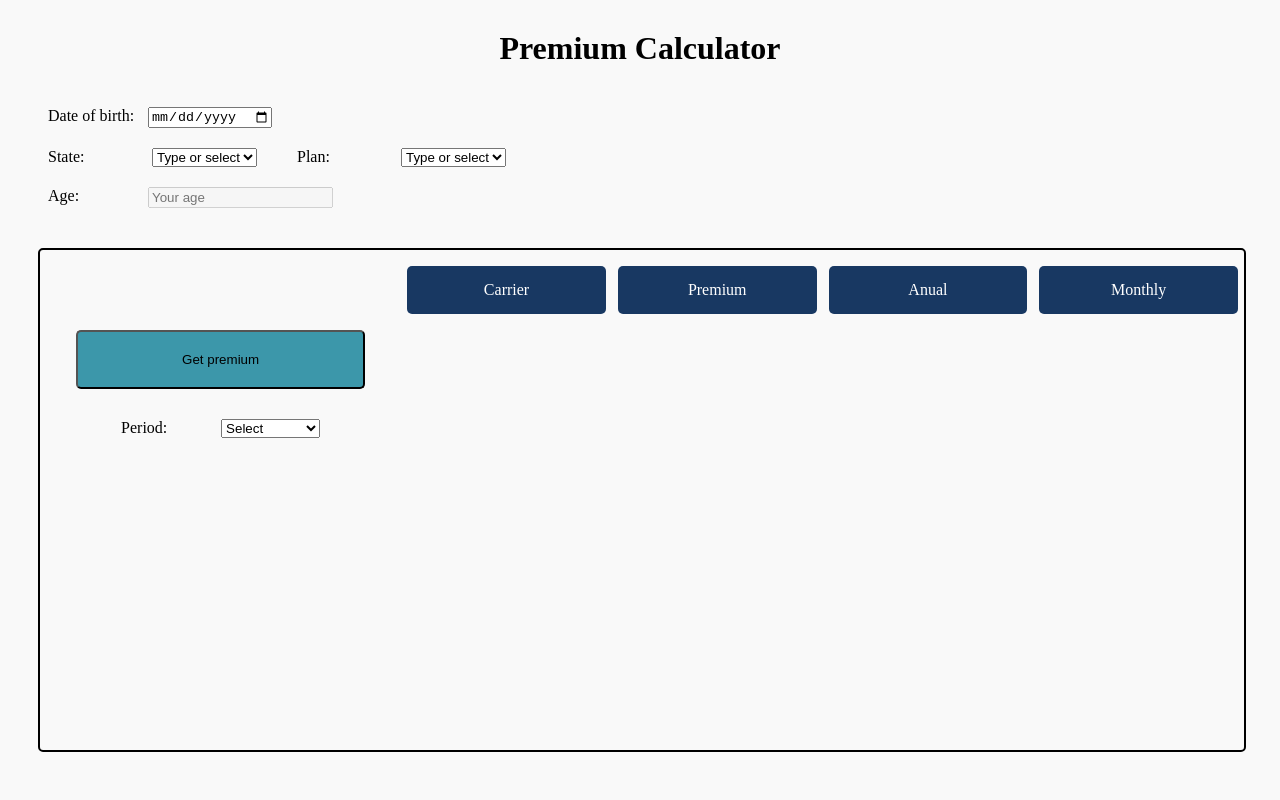
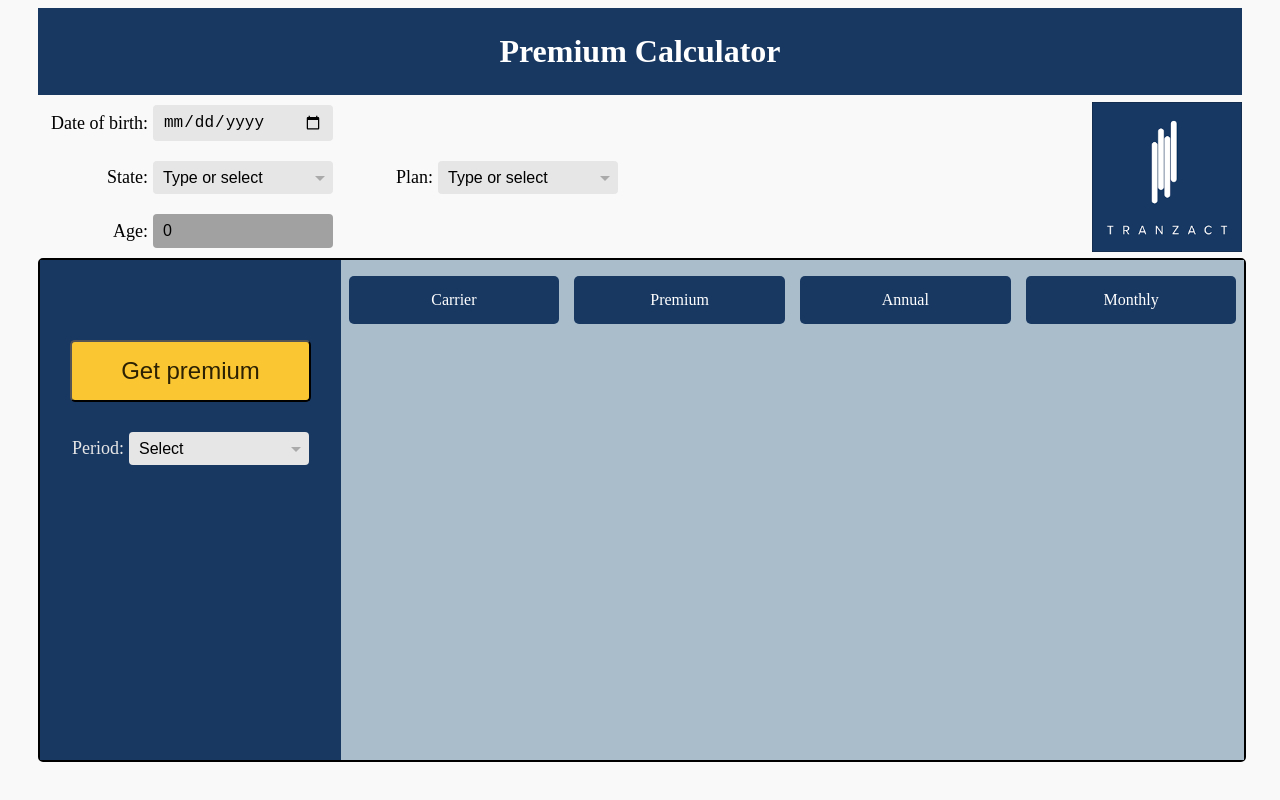
Before and after one commit to rasec1106/tranzact-challenge, a website with bundled scripts: page public/index.html in a window 1280 px wide. Built offline with nearby package versions, Linux system fonts and the light colour scheme; files whose address does not match are found by name.

Commit message:
Add some styling

```diff
--- a/public/index.html
+++ b/public/index.html
@@ -14,51 +14,71 @@
     <main>
       <section>
         <form class="form">
+          <div class="d-flex">
+            <div class="form-section">
               <div class="form-row">
+                <div class="form-column">
                   <label for="birth-date">Date of birth:</label>
                   <input id="birth-date" type="date" name="birth-date" />
+                </div>
               </div>
               <div class="form-row">
                 <div class="form-column">
                   <label for="state">State:</label>
+                  <div class="select-dropdown">
                     <select id="state" name="state">
                       <option>Type or select</option>
                     </select>
                   </div>
+                </div>
                 <div class="form-column">
                   <label for="plan">Plan:</label>
+                  <div class="select-dropdown">
                     <select id="plan" name="plan">
                       <option>Type or select</option>
                     </select>
                   </div>
                 </div>
+              </div>
               <div class="form-row">
+                <div class="form-column">
                   <label for="age">Age:</label>
                   <input
                     id="age"
+                    class="disabled"
                     type="text"
                     name="age"
-              placeholder="Your age"
+                    value="0"
                     disabled
                   />
                 </div>
-          <div id="alert" class="form-alert"></div>
-
+              </div>
+            </div>
+            <div class="image-section">
+              <img src="./images/tranzact.png" alt="Tranzact Logo" class="logo-img">
+            </div>
+          </div>
           <div class="flex-container">
             <div class="left-side">
-              <div class="fixed-height"></div>
+              <div class="header">
+                <div id="alert" class="form-alert fixed-height"></div>
+              </div>
               <button type="button" id="submit-btn" class="block submit-btn">
                 Get premium
               </button>
               <div class="form-row">
-                <label for="plan">Period:</label>
-                <select id="plan" name="plan">
+                <div class="form-column">
+                  <label class="period-lbl" for="period">Period:</label>
+                  <div class="select-dropdown">
+                    <select id="period" name="period">
                       <option value="0">Select</option>
                       <option value="1">Monthly</option>
-                  <option value="4">Quarterly</option>
+                      <option value="3">Quarterly</option>
                       <option value="6">Semi-Annual</option>
                       <option value="12">Annual</option>
                     </select>
+                  </div>
+                </div>
               </div>
             </div>
             <div class="right-side">
@@ -66,7 +86,7 @@
                 <div class="table-row grid-4">
                   <div class="table-column">Carrier</div>
                   <div class="table-column">Premium</div>
-                  <div class="table-column">Anual</div>
+                  <div class="table-column">Annual</div>
                   <div class="table-column">Monthly</div>
                 </div>
               </div>
--- a/public/scripts/main.js
+++ b/public/scripts/main.js
@@ -11,10 +11,29 @@ fetchPlans()
  * HANDLING EVENTS
  */
 addEventListenerToButton()
+addEventListenerToSelectPeriod()
 handleDateChange()
 /**
  * FUNCTIONS
  */
+function calculatePeriod () {
+  const period = document.getElementById('period').value
+  const results = document.getElementById('results')
+  console.log(results, period)
+  const children = results.children
+  for (let i = 0; i < children.length; i++) {
+    const premium = children[i].children[1].value
+    const annual = children[i].children[2]
+    const monthly = children[i].children[3]
+    if (+period === 0) {
+      annual.value = 'Select a period'
+      monthly.value = 'Select a period'
+    } else {
+      annual.value = premium * (12 / period)
+      monthly.value = premium / period
+    }
+  }
+}
 function handleDateChange () {
   const date = document.getElementById('birth-date')
   date.addEventListener('blur', () => calculateAge(date.value))
@@ -38,6 +57,10 @@ function addEventListenerToButton () {
   const button = document.getElementById('submit-btn')
   button.addEventListener('click', handleSubmitButton)
 }
+function addEventListenerToSelectPeriod () {
+  const select = document.getElementById('period')
+  select.addEventListener('change', calculatePeriod)
+}
 function handleSubmitButton () {
   const birthDate = document.getElementById('birth-date').value
   const state = document.getElementById('state').value
@@ -56,15 +79,16 @@ function calculatePremium (data) {
     if (response.success) {
       const loader = UTIL.createLoader()
       contentBox.insertBefore(loader, contentBox.firstChild)
-      // this is bad, we are just doing this to make the effect of loading
+      // this is bad, we are just doing this to make the loading effect
       setTimeout(() => {
         contentBox.removeChild(loader)
         const premiumEntries = response.results
         if (premiumEntries.length === 0) {
           results.appendChild(UTIL.createErrorMessage())
         } else {
+          const period = document.getElementById('period').value
           premiumEntries.forEach((item) => {
-            const row = UTIL.createRow(item)
+            const row = UTIL.createRow(item, +period)
             results.appendChild(row)
           })
         }
@@ -89,7 +113,7 @@ function fetchPlans () {
     const planSelect = document.getElementById('plan')
     const planEntries = response.results
     planEntries.forEach((item) => {
-      const option = UTIL.createOption(item.code, item.name)
+      const option = UTIL.createOption(item.code, item.code)
       planSelect.appendChild(option)
     })
   })
--- a/public/scripts/utils.js
+++ b/public/scripts/utils.js
@@ -7,20 +7,23 @@ function createInput (value) {
   return input
 }
 function createAnnualInput (value, period) {
-  return createInput(value)
+  if (period === 0) return createInput('Select a period')
+  return createInput(value * (12 / period))
 }
 function createMonthlyInput (value, period) {
-  return createInput(value)
+  if (period === 0) return createInput('Select a period')
+  return createInput(value / period)
 }
-function createRow (items) {
+function createRow (items, period) {
   const row = document.createElement('div')
   row.className += 'table-row grid-4'
-  Object.values(items).forEach(item => {
+  const values = Object.values(items)
+  values.forEach(item => {
     const input = createInput(item)
     row.appendChild(input)
   })
-  row.appendChild(createAnnualInput(0, 0))
-  row.appendChild(createMonthlyInput(0, 0))
+  row.appendChild(createAnnualInput(values[1], period))
+  row.appendChild(createMonthlyInput(values[1], period))
   return row
 }
 function createOption (value, label) {
@@ -52,11 +55,10 @@ function createLoader () {
 }
 
 const util = {
-  createRow: items => createRow(items),
+  createRow: (items, period) => createRow(items, period),
   createOption: (value, label) => createOption(value, label),
   createLoader: () => createLoader(),
-  createErrorMessage: () => createErrorMessage(),
-  setCarouselImages: images => console.log(images)
+  createErrorMessage: () => createErrorMessage()
 }
 
 export default util
--- a/public/styles/style.css
+++ b/public/styles/style.css
@@ -5,10 +5,41 @@ body {
 }
 h1 {
   text-align: center;
-  margin: 30px 0;
+  padding: 25px 0;
+  background-color: #183862;
+  color: white;
+  margin: 0;
+}
+label {
+  display: inline-block;
+  width: 100px;
+  text-align: right;
+  margin-right: 5px;
+  font-size: large;
+}
+input {
+  border: none;
+  padding: 8px 10px 8px 10px;
+  background-color: #e6e6e6;
+  border-radius: 4px;
+  width: 160px;
+  font-size: 1rem;
+  font-weight: normal;
+}
+select,
+input[type='date'] {
+  cursor: pointer;
 }
 #results {
   width: 100%;
+}
+.d-flex {
+  display: flex;
+}
+.disabled {
+  background-color: #a1a1a1;
+  color: #000;
+  cursor: not-allowed;
 }
 .flex-container {
   display: flex;
@@ -30,15 +61,26 @@ h1 {
   border-radius: 5px;
   color: white;
 }
+.logo-img {
+  width: 150px;
+}
+.image-section {
+  display: flex;
+  justify-content: flex-end;
+  align-items: center;
+  width: 100%;
+}
 .left-side {
-  width: 30%;
+  width: 25%;
   display: flex;
   flex-direction: column;
   justify-content: flex-start;
   align-items: center;
+  background-color: #183862;
 }
 .right-side {
-  width: 70%;
+  width: 75%;
+  background-color: #a9bdcb;
 }
 .grid-4 {
   display: grid;
@@ -47,9 +89,6 @@ h1 {
 .header {
   text-align: center;
   display: flex;
-}
-.fixed-height {
-  height: 80px;
 }
 .input {
   width: 80%;
@@ -70,15 +109,19 @@ h1 {
   font-size: large;
 }
 .submit-btn {
-  background-color: #3c97aa;
+  background-color: #fac733;
   width: 80%;
-  padding: 20px;
+  padding: 15px;
   margin-bottom: 20px;
   border-radius: 5px;
+  cursor: pointer;
+  color: #2c2103;
+  font-size: x-large;
 }
 .form-alert {
-  height: 30px;
-  color: red;
+  color: #e6453f;
+  font-size: large;
+  line-height: 80px;
 }
 .form-row {
   padding: 10px;
@@ -86,9 +129,54 @@ h1 {
 }
 .form-column {
   width: fit-content;
-  margin-right: 40px;
+  display: flex;
+  align-items: center;
 }
-label {
-  display: inline-block;
-  width: 100px;
+.fixed-height {
+  height: 80px;
 }
+.period-lbl {
+  width: fit-content;
+  color: #e6e6e6;
+}
+.select-dropdown,
+.select-dropdown * {
+  margin: 0;
+  padding: 0;
+  position: relative;
+  box-sizing: border-box;
+  width: 180px;
+}
+.select-dropdown {
+  position: relative;
+  background-color: #e6e6e6;
+  border-radius: 4px;
+}
+.select-dropdown select {
+  font-size: 1rem;
+  font-weight: normal;
+  max-width: 100%;
+  padding: 8px 24px 8px 10px;
+  border: none;
+  background-color: transparent;
+  -webkit-appearance: none;
+  -moz-appearance: none;
+  appearance: none;
+}
+.select-dropdown select:active,
+.select-dropdown select:focus {
+  outline: none;
+  box-shadow: none;
+}
+.select-dropdown:after {
+  content: '';
+  position: absolute;
+  top: 50%;
+  right: 8px;
+  width: 0;
+  height: 0;
+  margin-top: -2px;
+  border-top: 5px solid #aaa;
+  border-right: 5px solid transparent;
+  border-left: 5px solid transparent;
+}
```
Also changed, not shown: public/images/tranzact.png (added). Lines whose indentation alone changed are shown as unchanged.
